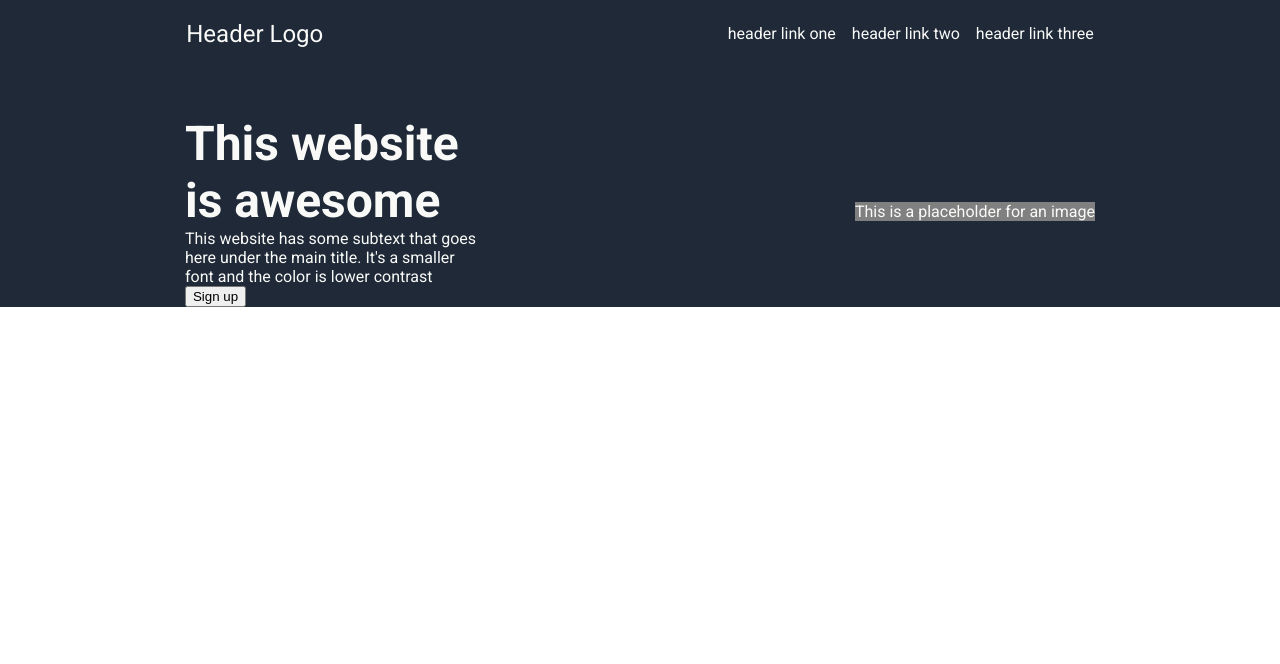
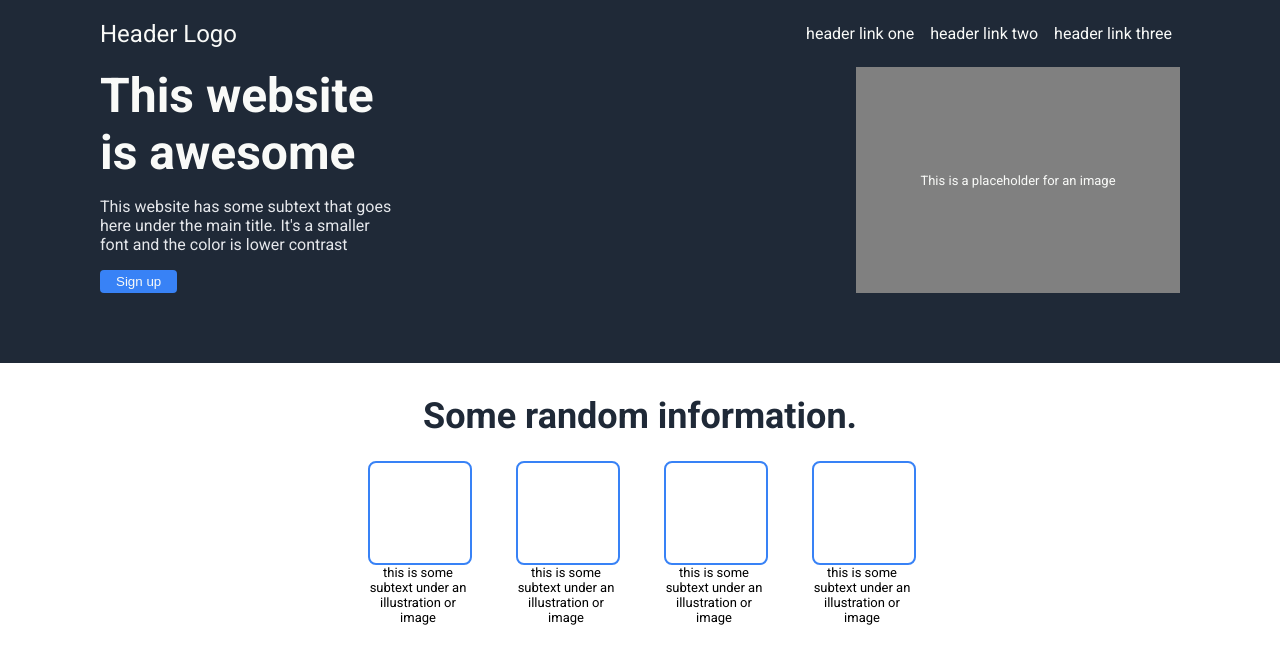
Before and after one commit to jan-neumann/top-landing-page, a plain HTML site: page index.html in a window 1280 px wide. Drawn offline with Linux system fonts and the light colour scheme.

Commit message:
Add middle section

```diff
--- a/index.html
+++ b/index.html
@@ -9,6 +9,7 @@
 </head>
 
 <body>
+    <div class="top-section">
         <div class="header">
             <div class="logo">Header Logo</div>
 
@@ -24,10 +25,34 @@
                 <div class="main-title">This website is awesome</div>
                 <div class="info-text">This website has some subtext that goes here under the main title. It's a smaller
                     font and the color is lower contrast</div>
-            <button class="sign-up-upper">Sign up</button>
+                <button class="sign-up-button-top">Sign up</button>
             </div>
+
             <div class="right-section">
                 <div class="image-placeholder">This is a placeholder for an image</div>
+            </div>
+        </div>
+    </div>
+
+    <div class="middle-section">
+        <div class="title">Some random information.</div>
+        <div class="cards">
+            <div class="card">
+                <div class="card-placeholder"></div>
+                <div class="card-text">this is some subtext under an illustration or image</div>
+            </div>
+             <div class="card">
+                <div class="card-placeholder"></div>
+                <div class="card-text">this is some subtext under an illustration or image</div>
+            </div>
+              <div class="card">
+                <div class="card-placeholder"></div>
+                <div class="card-text">this is some subtext under an illustration or image</div>
+            </div>
+              <div class="card">
+                <div class="card-placeholder"></div>
+                <div class="card-text">this is some subtext under an illustration or image</div>
+            </div>
         </div>
     </div>
 </body>
--- a/styles.css
+++ b/styles.css
@@ -5,18 +5,23 @@ body {
     margin: 0;
 }
 
+.top-section {
+    background-color: #1F2937;
+    color: #F9FAF8;
+    padding-left: 100px;
+    padding-right: 100px;
+}
+
 .header {
     display: flex;
-    justify-content: space-around;
+    flex-direction: row;
+    justify-content: space-between;
     align-items: center;
-    background-color: #1F2937;
-    color: #F9FAF8;
-    padding-bottom: 48px;
+
 }
 
 .header .logo {
     font-size: 24px;
-    padding-left: 8px;
 }
 
 .header-links {
@@ -31,22 +36,85 @@ body {
 
 .hero {
     display: flex;
-    justify-content: space-around;
-    align-items: center;
+    justify-content: space-between;
+    align-items: stretch;
     background-color: #1F2937;
     color: #F9FAF8;
+    padding-bottom: 70px;
+
 }
 
 .hero .left-section {
    width: 300px;
 }
 
-.hero .right-section .image-placeholder {
+.hero .right-section {
+    flex-grow: 0.05;
+}
+
+.image-placeholder {
+    display: flex;
+    flex-direction: column;
+    justify-content: center;
+    align-items: center;
     background-color: gray;
+    height: 100%;
+    min-width: 300px;
+    font-size: small;
 }
 
 .main-title {
     font-size: 48px;
     font-weight: 900;
+    padding-bottom: 16px;
+    color: #F9FAF8;
+}
 
+.info-text {
+    padding-bottom: 16px;
+    color: #E5E7EB;
 }
+
+.sign-up-button-top {
+    background-color: #3882F6;
+    border-style: none;
+    border-radius: 4px;
+    color: #F9FAF8;
+    padding: 4px 16px;
+}
+
+.middle-section {
+    display: flex;
+    flex-direction: column;
+    justify-content: center;
+    align-items: center;
+    padding-top: 32px;
+}
+
+.middle-section .cards {
+    display: flex;
+    justify-content: center;
+}
+
+.middle-section .title {
+    font-size: 36px;
+    color: #1F2937;
+    font-weight: 900;
+}
+
+.card {
+    width: 100px;
+    padding: 24px;
+}
+
+.card .card-placeholder {
+    height: 100px;
+    width: 100px;
+    border: 2px solid #3882F6;
+    border-radius: 8px;
+}
+
+.card .card-text {
+    text-align: center;
+    font-size: small;
+}
```
Lines whose indentation alone changed are shown as unchanged.
